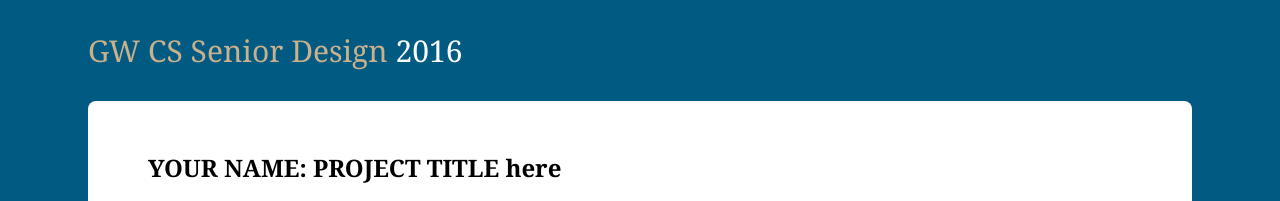
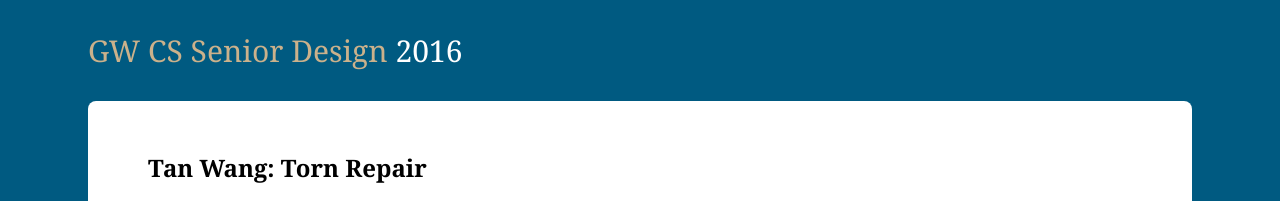
Before and after one commit to gw-sd-2016/TornRepair, a plain HTML site: page index.html in a window 1280 px wide. Shown: the top 201 px of the page. Drawn offline with Linux system fonts and the light colour scheme.

Commit message:
Second Change

```diff
--- a/index.html
+++ b/index.html
@@ -1,7 +1,7 @@
 <!DOCTYPE HTML>
 <HTML>
 <head>
-    <title>GW CS Senior Design YOUR NAME</title>
+    <title>GW CS Senior Design Tan Wang</title>
     <link rel="stylesheet" type="text/css" href="style_students.css">
 </head>
 <body>
@@ -13,7 +13,7 @@
     <div id="outer_div">
         <div id="middle_div">
             <div class="subheader_div">
-                <h2>YOUR NAME: PROJECT TITLE here</h2>
+                <h2>Tan Wang: Torn Repair</h2>
                 <img src="profile_pic.jpg" width="150">
             </div>
             <div id="inside_div">
```
